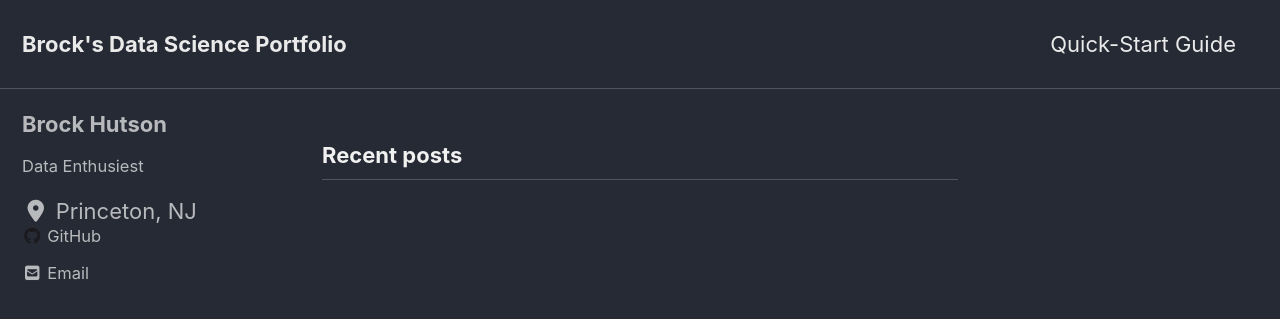
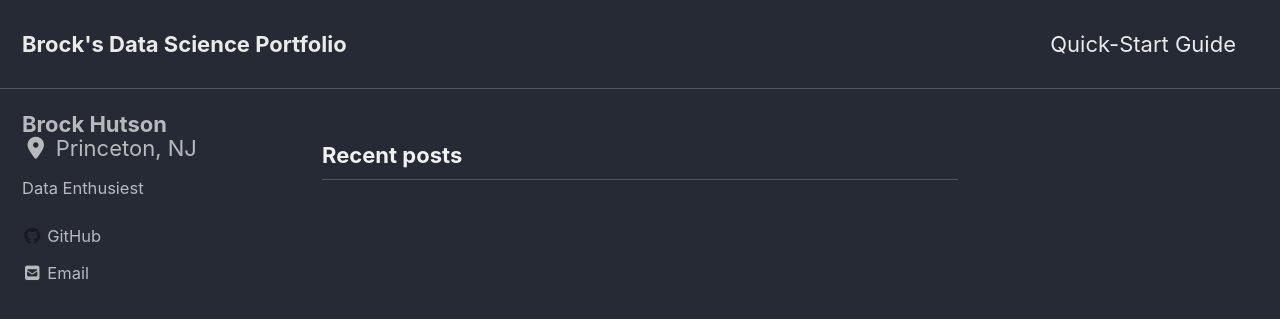
Before and after one commit to brockhutson/brockhutson.github.io, a Jekyll site: the page built from index.html, in a window 1280 px wide and 900 px high. Shown: the top 319 px of the window. Built offline with Jekyll 4.4.1, drawn with Linux system fonts in a browser that asks for light colours; cached includes are drawn as plain includes; nearby versions of some CDN libraries; the list of posts is cut into pages by our own code.

Commit message:
edited author-profile.html

```diff
--- a/_includes/author-profile.html
+++ b/_includes/author-profile.html
@@ -32,16 +32,17 @@
     {% else %}
       <h3 class="author__name" itemprop="name">{{ author.name }}</h3>
     {% endif %}
+    {% if author.location %}
+      <div itemprop="homeLocation" itemscope itemtype="https://schema.org/Place">
+        <i class="fas fa-fw fa-map-marker-alt" aria-hidden="true"></i> <span itemprop="description">{{ author.location }}</span>
+      </div>
+    {% endif %}
     {% if author.bio %}
       <div class="author__bio" itemprop="description">
         {{ author.bio | markdownify }}
       </div>
     {% endif %}
-    {% if author.location %}
-      <div itemprop="homeLocation" itemscope itemtype="https://schema.org/Place">
-        <i class="fas fa-fw fa-map-marker-alt" aria-hidden="true"></i> <span itemprop="description">{{ author.location }}</span>
-      </div>
-    {% endif %}
+
   </div>
 
   <div class="author__urls-wrapper">
```
